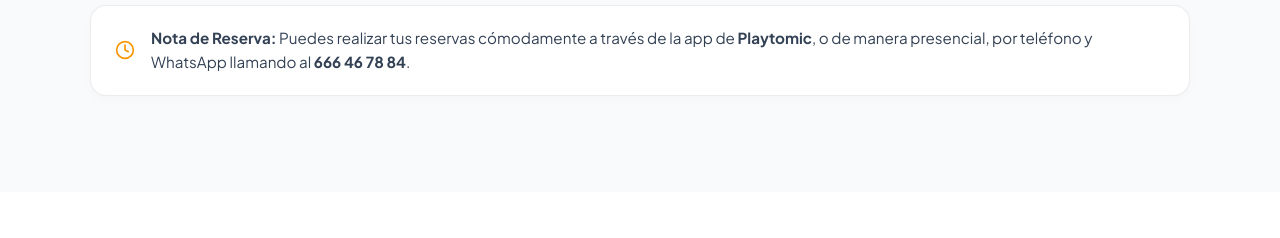
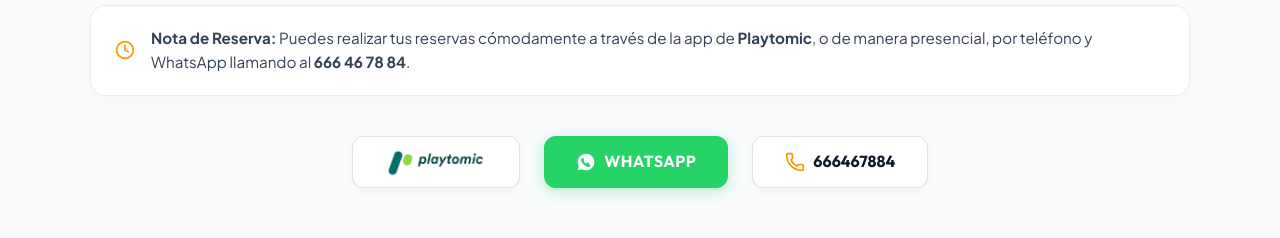
Before and after one commit to isabelfdezramirez/solopadel-web, a React (Vite) app: page / in a window 1280 px wide. Shown: the part 6560-6798 px from the top of the page. Built offline with nearby package versions, Linux system fonts and the light colour scheme.

Commit message:
Replicar los 3 botones de reserva (Playtomic, WhatsApp, Telefono) debajo de tarifas

```diff
--- a/src/components/Rates.jsx
+++ b/src/components/Rates.jsx
@@ -1,8 +1,9 @@
-import { Clock } from 'lucide-react';
+import { Clock, Phone } from 'lucide-react';
 import img1 from '../assets/carrousel/img1.jpeg';
 import img2 from '../assets/galeria2.jpg';
 import img3 from '../assets/galeria1.jpg';
 import img4 from '../assets/alquiler-pistas_circle.jpg';
+import playtomicLogo from '../assets/playtomic_logo.jpg';
 
 export default function Rates() {
   const ratesData = [
@@ -170,6 +171,98 @@
           </span>
         </div>
 
+        {/* Replicated Booking Buttons */}
+        <div style={{
+          display: 'flex',
+          justifyContent: 'center',
+          alignItems: 'center',
+          gap: '1.5rem',
+          flexWrap: 'wrap',
+          marginTop: '2.5rem'
+        }}>
+          {/* Playtomic Button */}
+          <a
+            href="https://playtomic.com/clubs/solo-padel-sevilla"
+            target="_blank"
+            rel="noopener noreferrer"
+            className="booking-btn playtomic-btn"
+            style={{
+              display: 'inline-flex',
+              alignItems: 'center',
+              justifyContent: 'center',
+              height: '52px',
+              padding: '0 2rem',
+              backgroundColor: '#ffffff',
+              border: '1px solid rgba(15, 23, 42, 0.12)',
+              borderRadius: '12px',
+              boxShadow: '0 4px 12px rgba(15, 23, 42, 0.03)',
+              cursor: 'pointer'
+            }}
+          >
+            <img
+              src={playtomicLogo}
+              alt="Playtomic"
+              style={{ height: '34px', width: 'auto', display: 'block' }}
+            />
+          </a>
+
+          {/* WhatsApp Button */}
+          <a
+            href="https://wa.me/34666467884?text=Hola!%20Me%20gustar%C3%ADa%20reservar%20una%20pista%20en%20Solo%20Padel."
+            target="_blank"
+            rel="noopener noreferrer"
+            className="booking-btn whatsapp-btn"
+            style={{
+              display: 'inline-flex',
+              alignItems: 'center',
+              justifyContent: 'center',
+              height: '52px',
+              padding: '0 2rem',
+              backgroundColor: '#25D366',
+              color: '#ffffff',
+              fontFamily: 'var(--font-heading)',
+              fontWeight: 700,
+              fontSize: '1rem',
+              borderRadius: '12px',
+              boxShadow: '0 4px 14px rgba(37, 211, 102, 0.3)',
+              gap: '0.5rem',
+              textTransform: 'uppercase',
+              letterSpacing: '0.5px'
+            }}
+          >
+            <svg viewBox="0 0 24 24" width="20" height="20" fill="currentColor" style={{ display: 'block' }}>
+              <path d="M12.012 2c-5.506 0-9.989 4.478-9.99 9.984a9.96 9.96 0 001.37 5.054L2 22l5.077-1.331a9.907 9.907 0 004.933 1.306h.004c5.505 0 9.989-4.478 9.99-9.984A9.97 9.97 0 0012.012 2zm5.723 14.194c-.312.879-1.536 1.6-2.106 1.706-.51.096-1.176.177-3.41-.75-2.859-1.187-4.69-4.088-4.83-4.277-.143-.189-1.144-1.52-1.144-2.897 0-1.378.718-2.057 1.01-2.35.29-.293.633-.366.844-.366.155 0 .313.003.447.01.143.006.335-.054.526.403.197.472.67 1.633.729 1.75.058.118.098.256.02.414-.079.158-.12.256-.237.393-.119.138-.25.308-.356.414-.118.118-.243.247-.105.483.137.234.608.998 1.303 1.62.894.8 1.644 1.047 1.877 1.163.234.116.37.098.508-.059.138-.158.59-.687.747-.92.158-.234.316-.197.533-.118.217.079 1.378.65 1.615.768.237.118.394.177.452.276.059.099.059.577-.253 1.456z"/>
+            </svg>
+            WhatsApp
+          </a>
+
+          {/* Telephone Button */}
+          <a
+            href="tel:+34666467884"
+            className="booking-btn phone-btn"
+            style={{
+              display: 'inline-flex',
+              alignItems: 'center',
+              justifyContent: 'center',
+              height: '52px',
+              padding: '0 2rem',
+              backgroundColor: '#ffffff',
+              color: 'var(--text-primary)',
+              fontFamily: 'var(--font-heading)',
+              fontWeight: 700,
+              fontSize: '1rem',
+              border: '1px solid rgba(15, 23, 42, 0.12)',
+              borderRadius: '12px',
+              boxShadow: '0 4px 12px rgba(15, 23, 42, 0.03)',
+              gap: '0.5rem',
+              cursor: 'pointer'
+            }}
+          >
+            <Phone size={20} style={{ color: 'var(--accent-color)' }} />
+            666467884
+          </a>
+        </div>
+
       </div>
 
       <style>{`
@@ -180,6 +273,21 @@
           transform: translateY(-5px);
           border-color: var(--accent-color) !important;
           box-shadow: 0 15px 35px rgba(250, 150, 0, 0.06), 0 0 20px rgba(250, 150, 0, 0.02) !important;
+        }
+        /* Booking Buttons Hover and Transitions */
+        .booking-btn {
+          transition: all 0.3s cubic-bezier(0.16, 1, 0.3, 1) !important;
+        }
+        .booking-btn:hover {
+          transform: translateY(-3px);
+        }
+        .playtomic-btn:hover, .phone-btn:hover {
+          border-color: var(--accent-color) !important;
+          box-shadow: 0 10px 20px rgba(250, 150, 0, 0.08) !important;
+        }
+        .whatsapp-btn:hover {
+          background-color: #1ebd59 !important;
+          box-shadow: 0 10px 25px rgba(37, 211, 102, 0.4) !important;
         }
         @media (max-width: 992px) {
           .rates-grid-custom {
```
